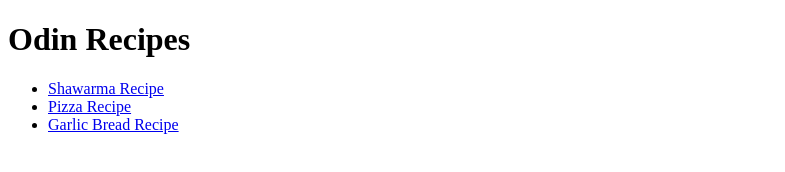
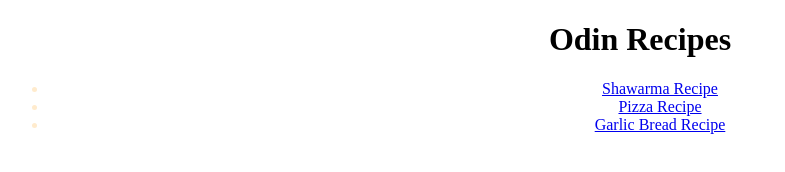
Before and after one commit to Datsteelfn2/odin-recipes, a plain HTML site: page index.html in a window 1280 px wide. Shown: the whole page, without its empty margins (0-785 px from the left). Drawn offline with Linux system fonts and the light colour scheme.

Commit message:
center aligned the index.html page only

```diff
--- a/index.html
+++ b/index.html
@@ -3,13 +3,16 @@
     <head>
         <meta charset="UTF-8">
         <title>recipes</title>
+        <link rel="stylesheet" href="styles.css">
     </head>
     <body>
         <h1>Odin Recipes</h1>
+        <div class="homepage">
         <ul>
             <li><a href="./recipes/shawarma.html" rel="noopener noreferer">Shawarma Recipe</a></li>
             <li><a href="./recipes/pizza.html" rel="noopener noreferer">Pizza Recipe</a></li>
             <li><a href="./recipes/garlic-bread.html" rel="noopener noreferer">Garlic Bread Recipe</a></li>
         </ul>
+        </div>
     </body>
 </html>
--- /dev/null
+++ b/styles.css
@@ -0,0 +1,9 @@
+h1{
+    text-align: center;
+}
+.homepage{
+    color:blanchedalmond;
+    text-align: center;
+    align-items: center;
+    align-self: center;
+}
```
